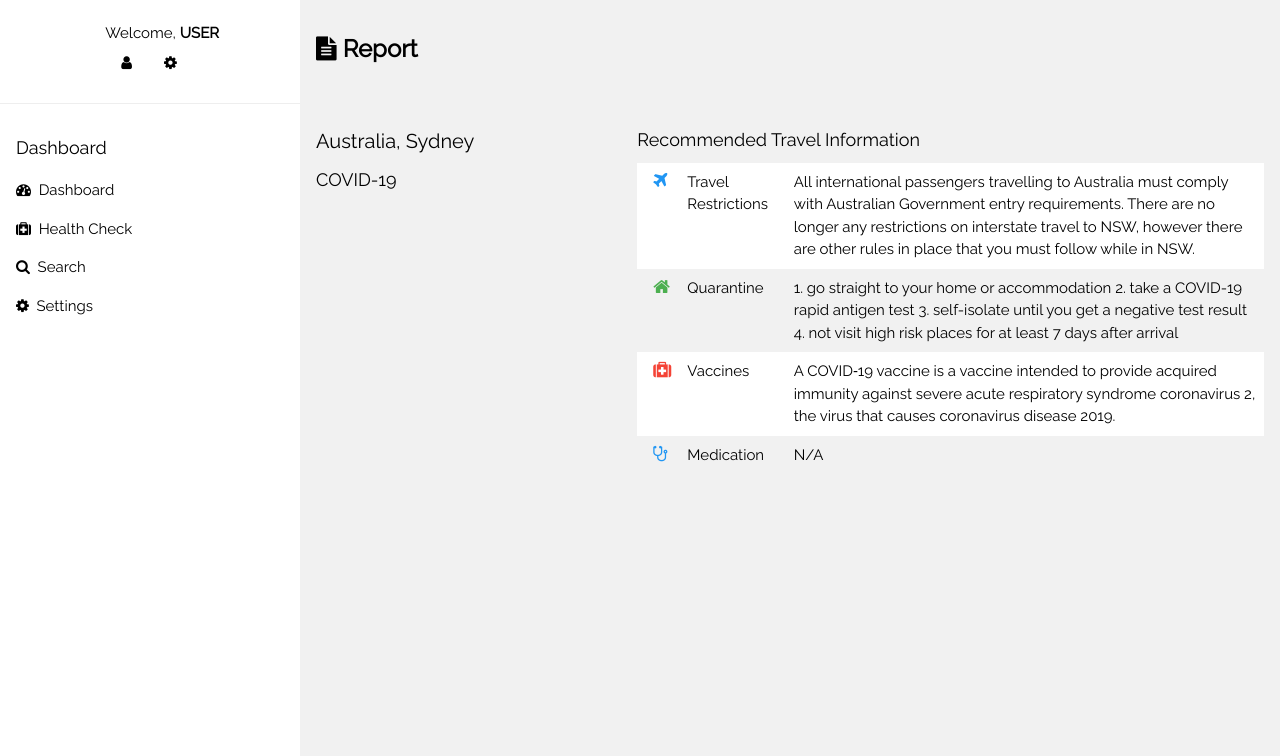
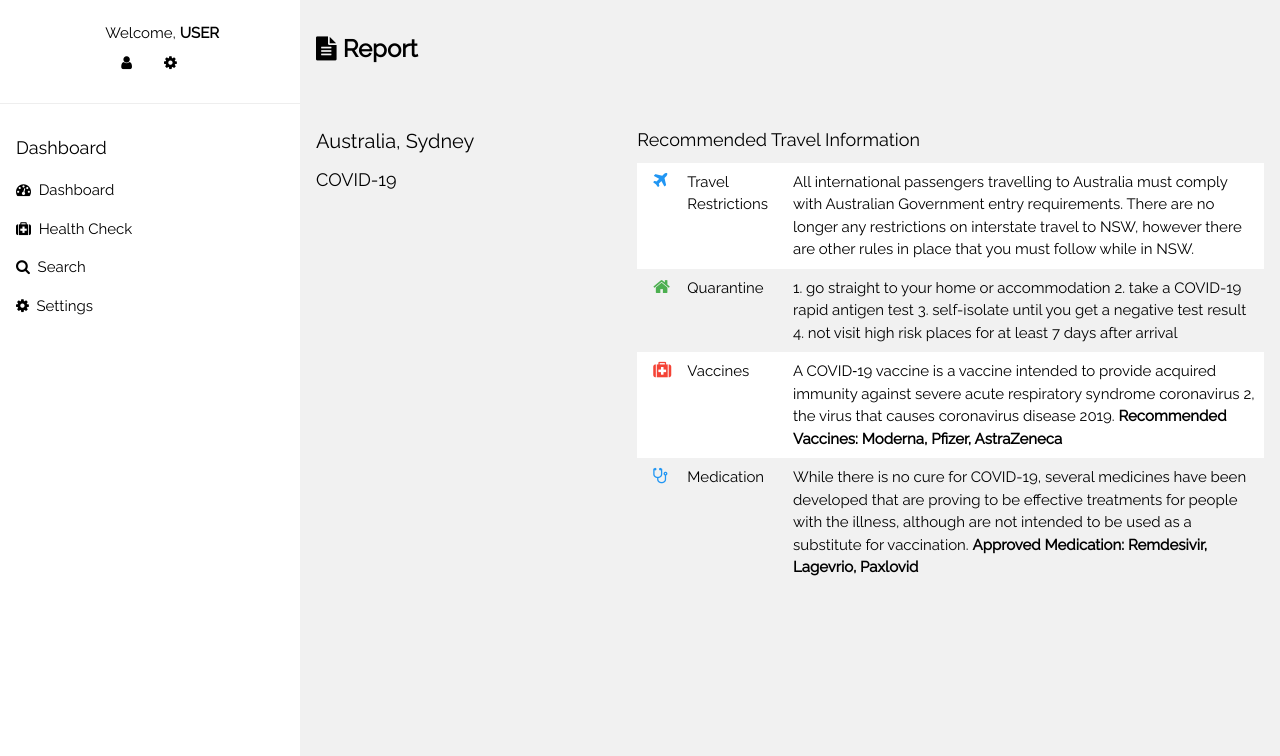
Before and after one commit to SENG3011-Team-4/SENG3011_TEAM_4_MASTERS, a Flask app: page /report in a window 1280 px wide. Shown: the part 44-800 px from the top of the page. Run offline with Flask 2, Linux system fonts and the light colour scheme.

Commit message:
added medications to frontend html and touched up backend code

```diff
--- a/PHASE_1/API_SourceCode/database.py
+++ b/PHASE_1/API_SourceCode/database.py
@@ -28,6 +28,7 @@ keyTerms = db["KeyTerms"]
 
 # User collection stores all registered user information, hashed for security
 User = db["User"]
+
 # Session collection stores data on all currently logged in users to keep track of who is using the site
 Session = db["Session"]
 # ===================================================
@@ -55,6 +56,9 @@ def delete_session(token):
 	Session.delete_one({"token":token})
 	return
 # ===================================================
+
+def loadReports():
+    pass
 
 def clearAll():
     rpts.delete_many({})
--- a/PHASE_1/API_SourceCode/medicine.py
+++ b/PHASE_1/API_SourceCode/medicine.py
@@ -31,6 +31,7 @@ def common_disease_search(location):
 
     frequency_list = []
     # === begin searching most common diseases and keep track of the 5 which have the most articles ===
+    # TODO: refine searching
     for disease in disease_list:
         article_results = search.search_v1(disease, location, str_start_date, str_end_date)
         if len(frequency_list) < 5 and len(article_results["output"]) != 0:
@@ -82,7 +83,7 @@ def location_medication(location):
     medication_list = []
 
     for disease in common_disease_list:
-        medication_list.append(vaccine_match(disease))
+        medication_list.append(vaccine_match(disease["disease"].lower()))
 
     # TODO: perform post-processing on medications/vaccines before sending it to front end? e.g. do we need to turn the strings into lists
     # TODO: filter based on frequency of articles? maybe a minimum threshold to be considered before recommending medication (e.g. 5 articles in the location)
@@ -90,4 +91,5 @@ def location_medication(location):
     return medication_list
 
 if __name__ == "__main__":
-    print(common_disease_search("United States"))
+    print("Common disease list: ", common_disease_search("United States"))
+    print("Medication list: ", location_medication("United States"))
--- a/templates/report.html
+++ b/templates/report.html
@@ -72,12 +72,15 @@
           <tr>
             <td><i class="fa fa-medkit w3-text-red w3-large"></i></td>
             <td>Vaccines</td>
-            <td>A COVID‑19 vaccine is a vaccine intended to provide acquired immunity against severe acute respiratory syndrome coronavirus 2, the virus that causes coronavirus disease 2019.</td>
+            <td>A COVID‑19 vaccine is a vaccine intended to provide acquired immunity against severe acute respiratory syndrome coronavirus 2, the virus that causes coronavirus disease 2019.
+                <b> Recommended Vaccines: Moderna, Pfizer, AstraZeneca </b> </td>
           </tr>
           <tr>
             <td><i class="fa fa-stethoscope w3-text-blue w3-large"></i></td>
             <td>Medication</td>
-            <td>N/A</td>
+            <td>While there is no cure for COVID-19, several medicines have been developed that are proving to be effective treatments for people with the illness, although are not intended to be used as a substitute for vaccination.
+                <b> Approved Medication: Remdesivir, Lagevrio, Paxlovid</b>
+            </td>
           </tr>
         </table>
       </div>
```
